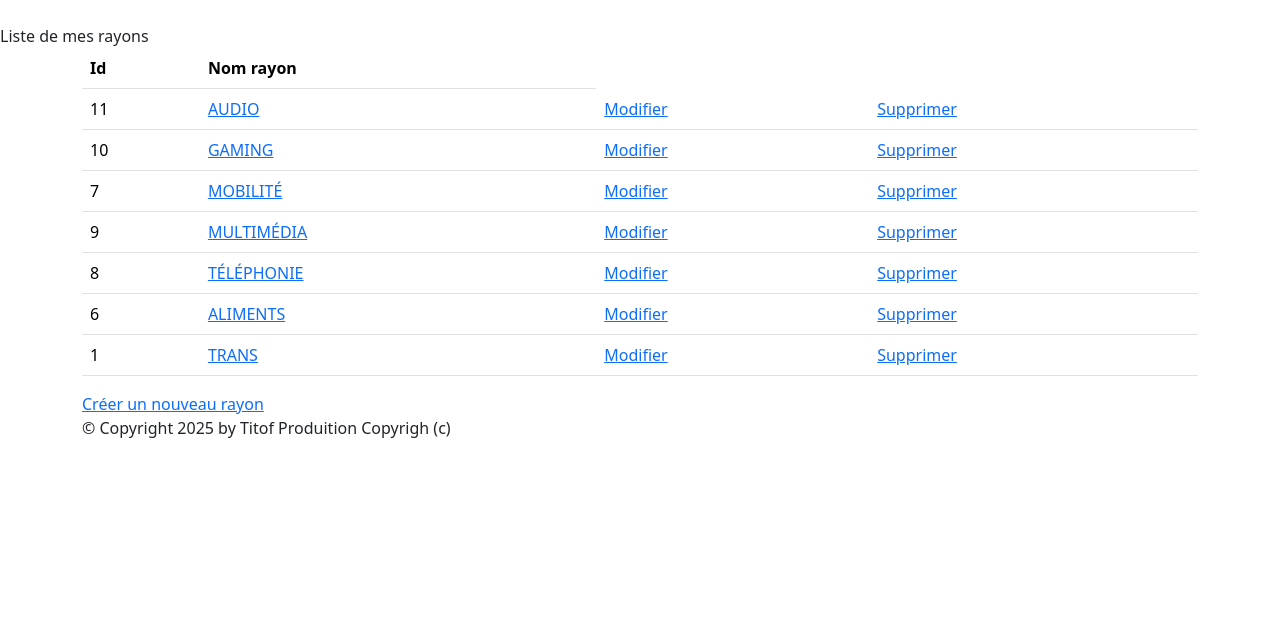
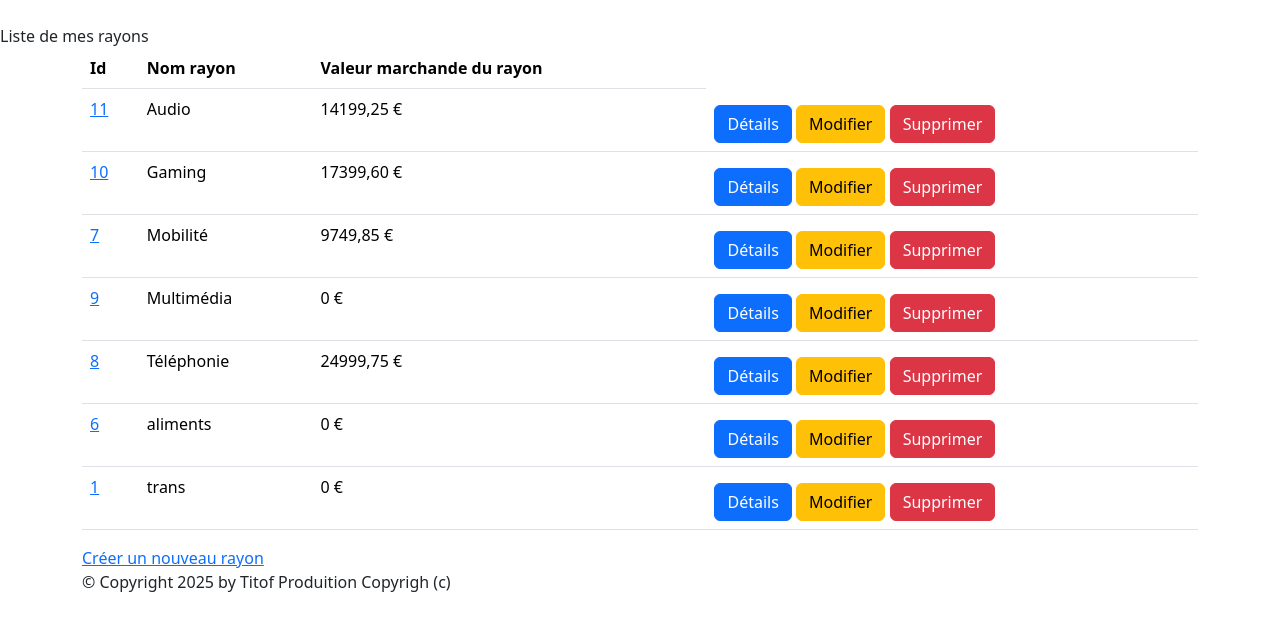
Before and after one commit to manglij/DJANGO, a Django app: page /monApp/rayons/ in a window 1280 px wide. Shown: the part 56-687 px from the top of the page. Run offline with Django 5.2, Linux system fonts and the light colour scheme; data comes from the database, SQL or seed files in the repository; both versions use the stored data as it was after the commit; parts of the project's set-up code (start-up, migrations or seed data) failed here and were passed over; some libraries are stand-ins or nearby versions.

Commit message:
Améliorations ergonomiques

```diff
--- a/TutoDjango/monApp/models.py
+++ b/TutoDjango/monApp/models.py
@@ -51,11 +51,13 @@ class Contenir(models.Model):
     pk = models.CompositePrimaryKey("produit", "rayon")
     produit = models.ForeignKey(
         Produit,
-        on_delete=models.CASCADE
+        on_delete=models.CASCADE,
+        related_name='contenir_rayon'
     )
     rayon = models.ForeignKey(
         Rayon,
-        on_delete=models.CASCADE
+        on_delete=models.CASCADE,
+        related_name='contenir_rayon'
     )
     quantite = models.PositiveIntegerField()
 
--- a/TutoDjango/monApp/templates/monApp/list_rayons.html
+++ b/TutoDjango/monApp/templates/monApp/list_rayons.html
@@ -7,14 +7,19 @@
     <thead>
         <th>Id</th>
         <th>Nom rayon</th>
+        <th>Valeur marchande du rayon</th>
     </thead>
     <tbody>
-{% for ray in rays %}
+        {% for data in rays_dt %}
         <tr>
-<td>{{ ray.idRayon }} </td>
-<td><a href="{% url 'dtl_rayons' ray.idRayon %}">{{ ray.nomRayon | upper }}</a></td>
-<td><a href="{% url 'rayon-chng' ray.idRayon %}">Modifier</a></td>
-<td><a href="{% url 'rayon-del' ray.idRayon %}">Supprimer</a></td>
+            <td><a href="{% url 'dtl_rayons' data.rayon.pk %}">{{ data.rayon.pk }}</a></td>
+            <td>{{ data.rayon.nomRayon }} </td>
+            <td>{{ data.total_stock }} €</td>
+            <td>
+                <a href="{% url 'dtl_rayons' data.rayon.pk %}" class="btn btn-primary mt-2">Détails</a>
+                <a href="{% url 'rayon-chng' data.rayon.pk %}" class="btn btn-warning mt-2">Modifier</a>
+                <a href="{% url 'dtl_rayons' data.rayon.pk %}" class="btn btn-danger mt-2">Supprimer</a>
+            </td>
         </tr>
         {% endfor %}
     </tbody>
--- a/TutoDjango/monApp/views.py
+++ b/TutoDjango/monApp/views.py
@@ -138,6 +138,14 @@ class RayonListView(ListView):
     def get_context_data(self, **kwargs):
         context = super(RayonListView, self).get_context_data(**kwargs)
         context['titremenu'] = "Liste de mes rayons"
+        rays_dt = []
+        for rayon in context['rays']:
+            total = 0
+            for contenir in rayon.contenir_rayon.all():
+                total += contenir.produit.prixUnitaireProd * contenir.quantite
+            rays_dt.append({'rayon': rayon, 'total_stock': total})
+        context['rays_dt'] = rays_dt
+        print(rays_dt)
         return context
 
 class RayonDetailView(DetailView):
```
Also changed, not shown: README.md, TutoDjango/db.sqlite3, TutoDjango/monApp/migrations/0010_merge_20251009_0829.py (added), TutoDjango/monApp/migrations/0011_produit_rayons_alter_produit_statut.py (added), TutoDjango/monApp/migrations/0012_alter_produit_rayons.py (added), TutoDjango/monApp/migrations/0013_alter_contenir_rayon.py (added), TutoDjango/monApp/migrations/0014_remove_produit_rayons_alter_contenir_produit.py (added). Lines whose indentation alone changed are shown as unchanged.
